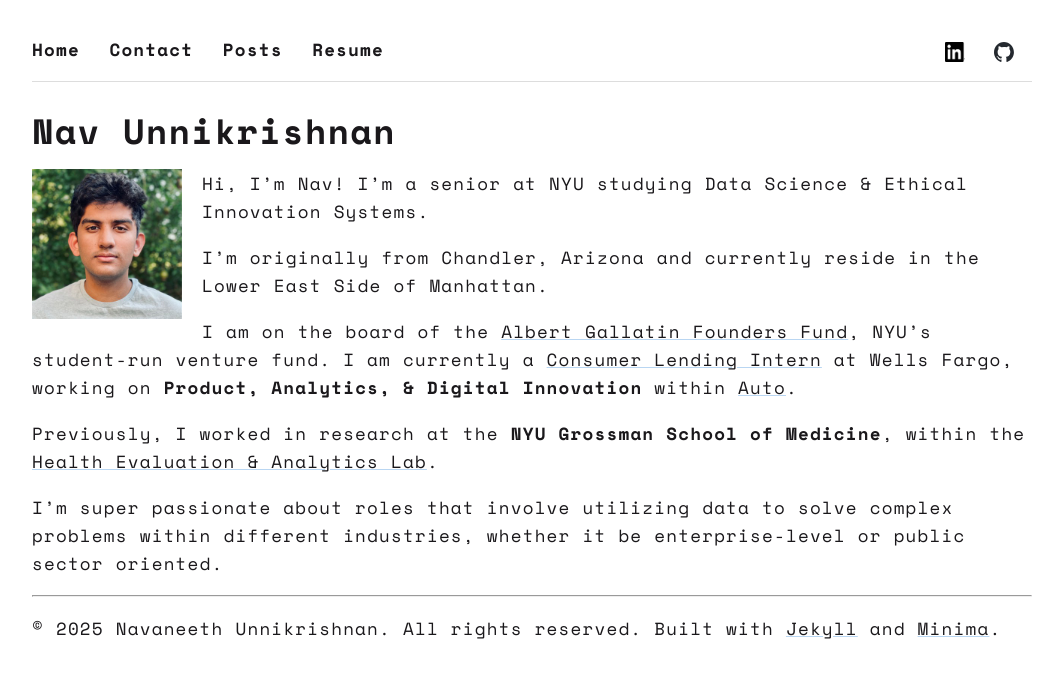
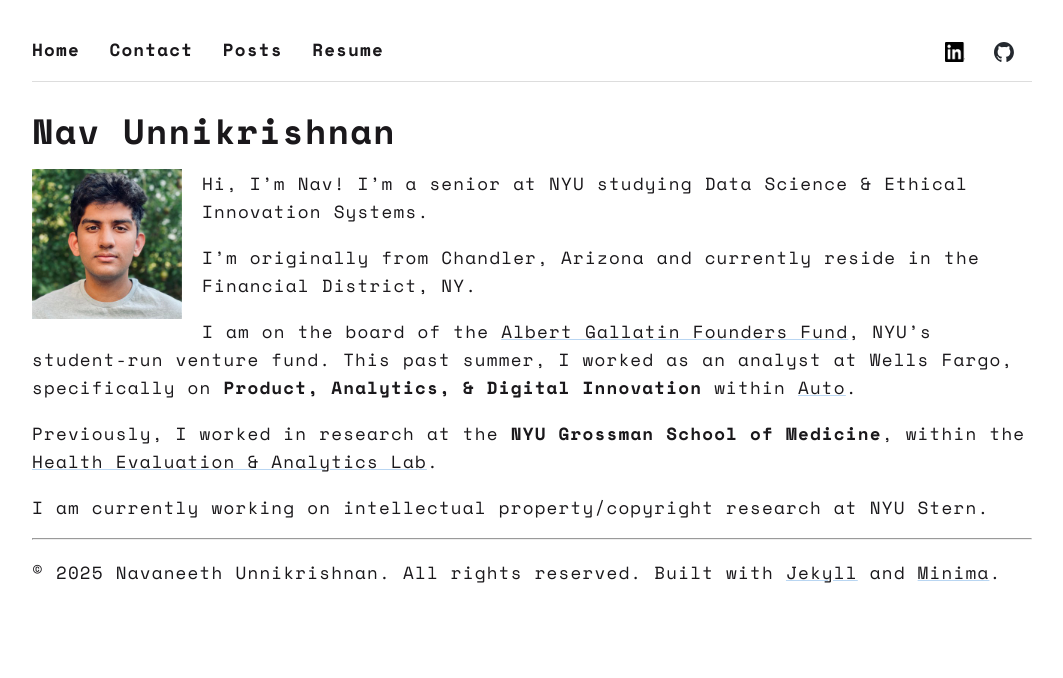
Before and after one commit to navunni/navunni.github.io, a Jekyll site: the page built from index.md, in a window 1280 px wide. Shown: the top 678 px of the page, without its empty margins (108-1171 px from the left). Built offline with Jekyll 4.4.1, drawn with Linux system fonts in a browser that asks for light colours.

Commit message:
changed bio (by a little bit)

```diff
--- a/index.md
+++ b/index.md
@@ -9,10 +9,10 @@
 
 Hi, I'm Nav! I'm a senior at NYU studying Data Science & Ethical Innovation Systems.
 
-I'm originally from Chandler, Arizona and currently reside in the Lower East Side of Manhattan.
+I'm originally from Chandler, Arizona and currently reside in the Financial District, NY.
 
-I am on the board of the [Albert Gallatin Founders Fund](https://forms.gallatin.nyu.edu/node/782), NYU's student-run venture fund. I am currently a [Consumer Lending Intern](https://www.wellsfargojobs.com/en/early-careers/undergraduate-programs/consumer-lending/) at Wells Fargo, working on **Product, Analytics, & Digital Innovation** within [Auto](https://www.wellsfargo.com/auto-loans/).
+I am on the board of the [Albert Gallatin Founders Fund](https://forms.gallatin.nyu.edu/node/782), NYU's student-run venture fund. This past summer, I worked as an analyst at Wells Fargo, specifically on **Product, Analytics, & Digital Innovation** within [Auto](https://www.wellsfargo.com/auto-loans/).
 
 Previously, I worked in research at the **NYU Grossman School of Medicine**, within the [Health Evaluation & Analytics Lab](https://med.nyu.edu/departments-institutes/population-health/divisions-sections-centers/health-behavior/section-health-choice-policy-evaluation/research/health-evaluation-analytics-lab).
 
-I'm super passionate about roles that involve utilizing data to solve complex problems within different industries, whether it be enterprise-level or public sector oriented.
+I am currently working on intellectual property/copyright research at NYU Stern.
```
